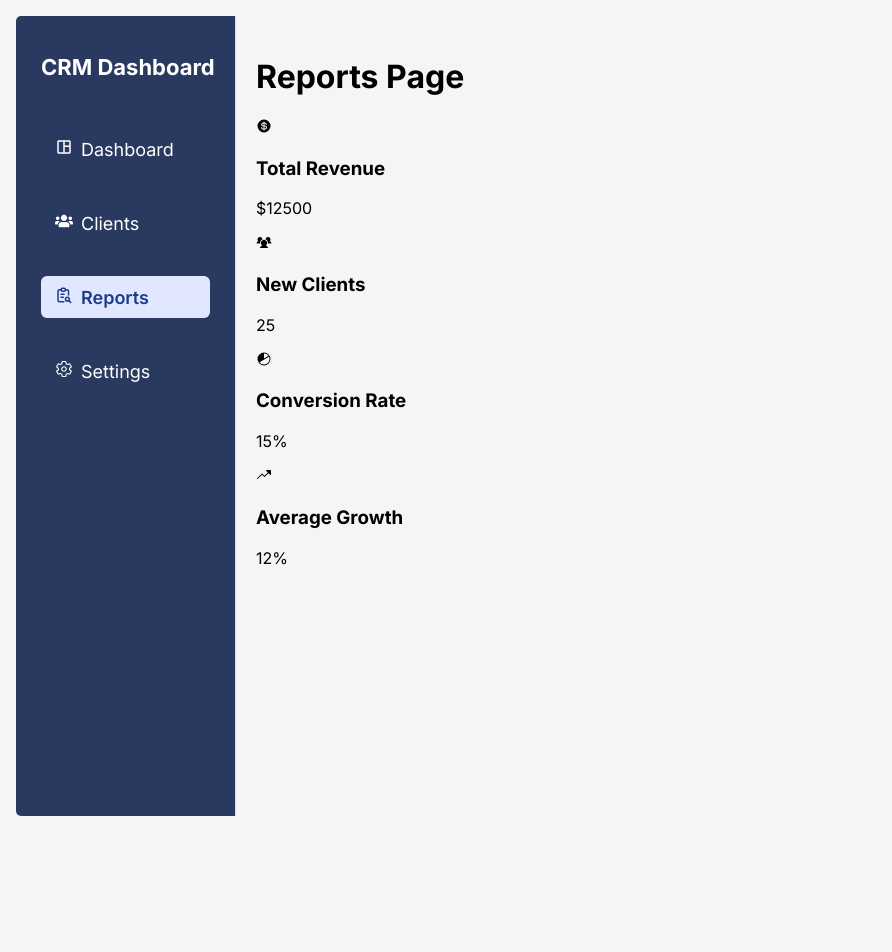
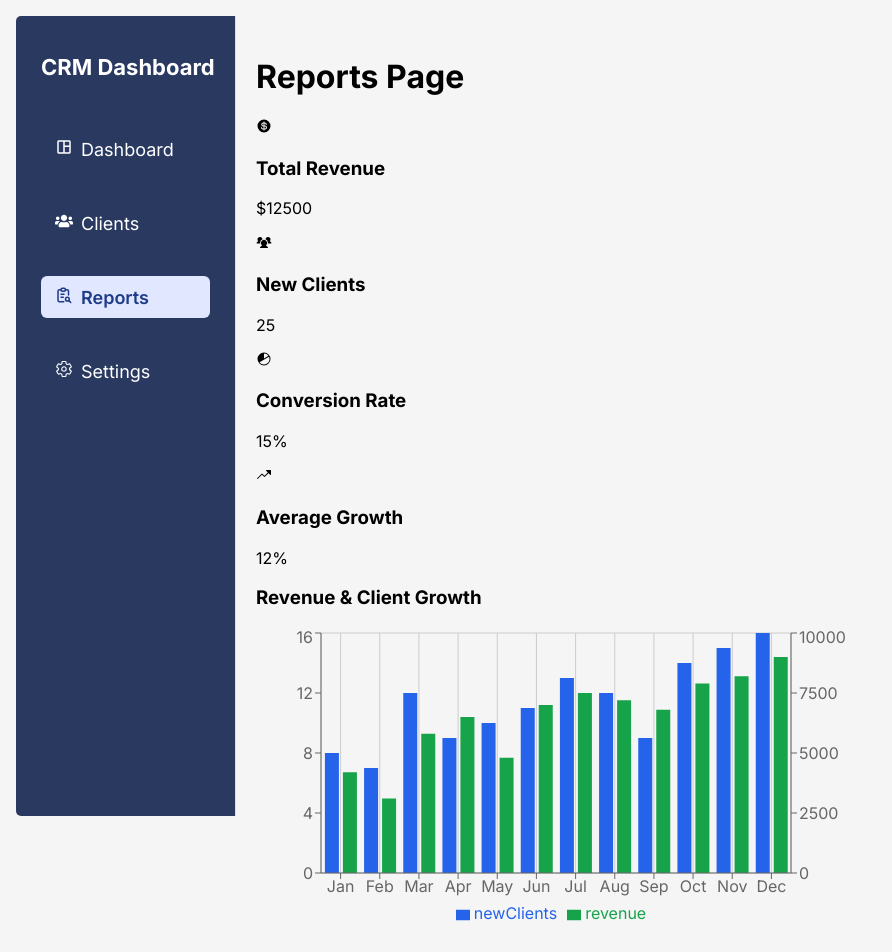
Before and after one commit to FixedBits/client-dashboard, a React (Vite) app: page /reports in a window 1280 px wide. Shown: the top 952 px of the page, without its empty margins (0-892 px from the left). Before the commit the page ends 832 px from the top, so only its background shows below. Built offline with nearby package versions, Linux system fonts and the light colour scheme.

Commit message:
Add Reports Chart component with dual axis bar chart

```diff
--- a/src/components/Reports.jsx
+++ b/src/components/Reports.jsx
@@ -1,4 +1,5 @@
 import StatsRow from "./Reports/StatsRow";
+import ReportsChart from "./Reports/ReportsChart";
 import { reportsData } from "../data/reportsData";
 
 function Reports() {
@@ -7,6 +8,7 @@ function Reports() {
       <h1>Reports Page</h1>
 
       <StatsRow metrics={reportsData.stats} />
+      <ReportsChart chartData={reportsData.chart} />
     </div>
   );
 }
--- a/src/components/Reports/ReportsChart.jsx
+++ b/src/components/Reports/ReportsChart.jsx
@@ -0,0 +1,22 @@
+import { BarChart as ReBarChart, Bar, XAxis, YAxis, Tooltip, Legend, CartesianGrid } from "recharts";
+
+function ReportsChart({ chartData }) {
+  return (
+    <div>
+      <h3>Revenue & Client Growth</h3>
+
+      <ReBarChart width={600} height={300} data={chartData}>
+        <CartesianGrid />
+        <Bar dataKey="newClients" fill="#2563eb" yAxisId="clientsAxis" />
+        <Bar dataKey="revenue" fill="#16a34a" yAxisId="revenueAxis" />
+        <XAxis dataKey="month" />
+        <YAxis yAxisId="clientsAxis" orientation="left" />
+        <YAxis yAxisId="revenueAxis" orientation="right" />
+        <Tooltip />
+        <Legend />
+      </ReBarChart>
+    </div>
+  );
+}
+
+export default ReportsChart;
```
